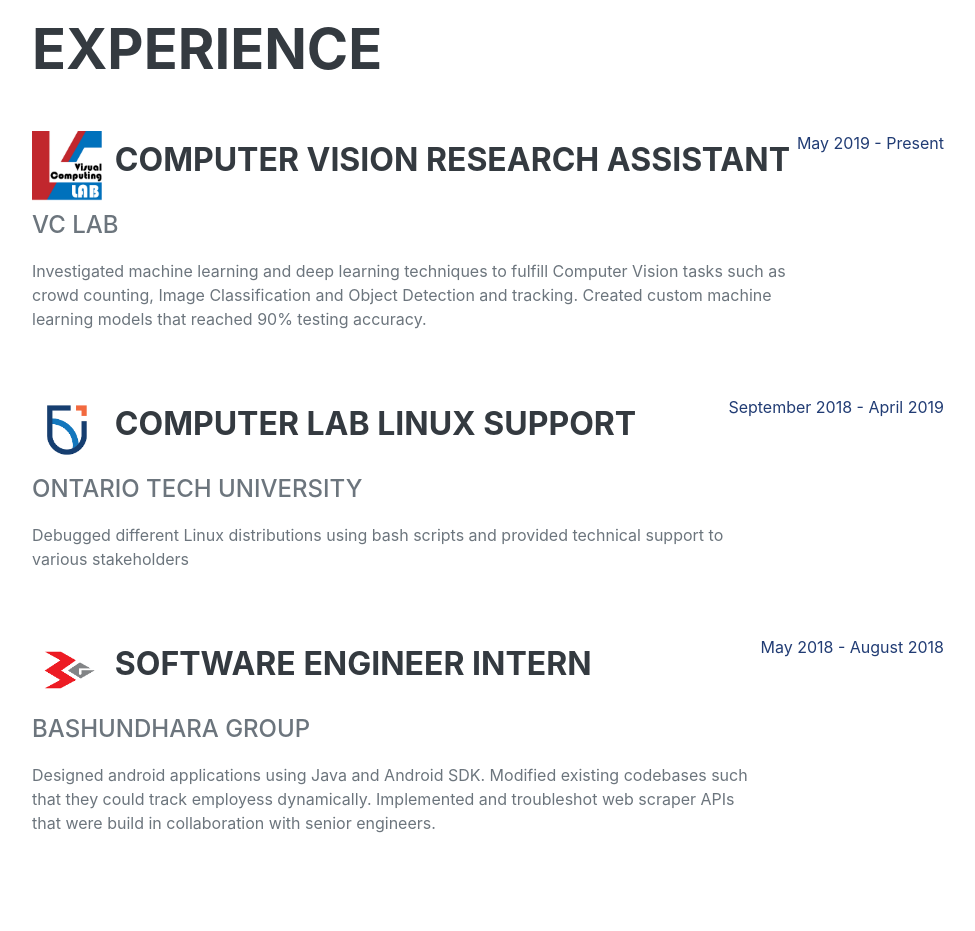
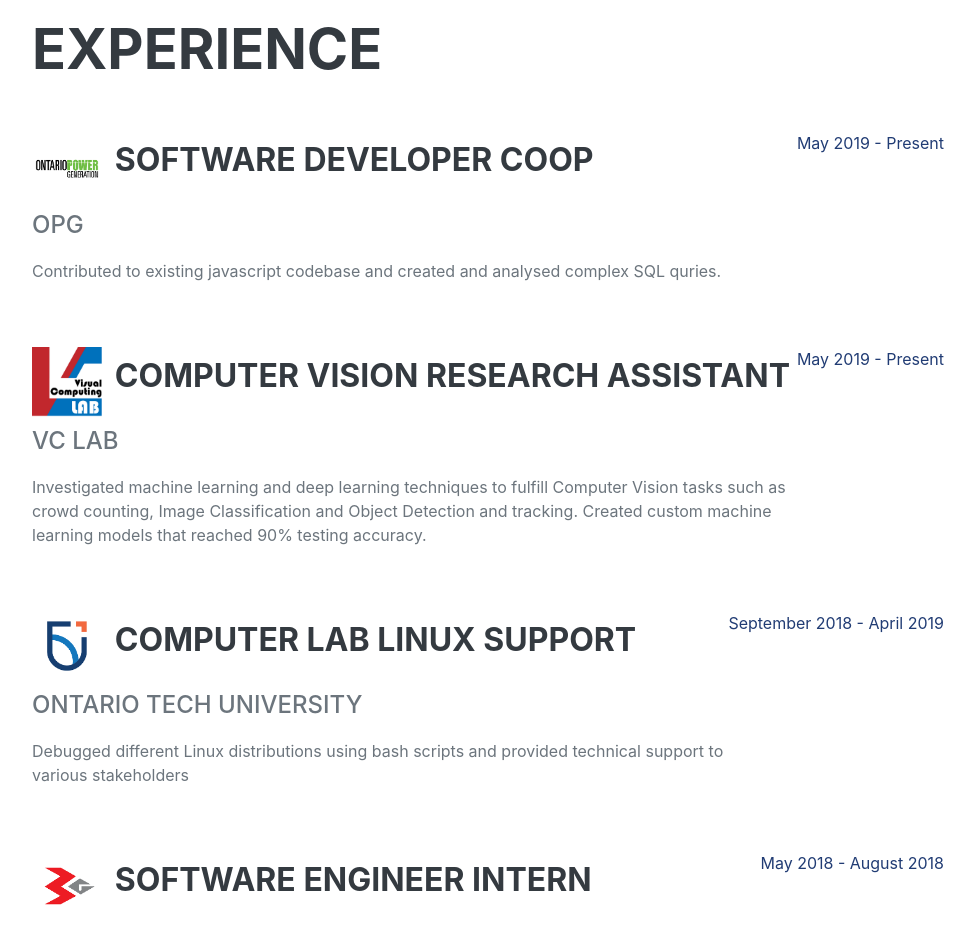
Before and after one commit to Mushfequr-Rahman/portfolio, a plain HTML site: page index.html in a window 1280 px wide. Shown: the part 900-1831 px from the top of the page, without its empty margins (288-1263 px from the left). Drawn offline with nearby package versions, Linux system fonts and the light colour scheme; a web font is replaced by a local one.

Commit message:
Added 2020 work experience

```diff
--- a/index.html
+++ b/index.html
@@ -102,6 +102,21 @@
         <section class="resume-section" id="experience">
             <div class="resume-section-content">
                 <h2 class="mb-5">Experience</h2>
+
+                <div class="d-flex flex-column flex-md-row justify-content-between mb-5">
+                    <div class="flex-grow-1">
+                        <div id="exp-header" class="d-inline-flex">
+                            <img src="assets/img/opg.png">
+                            <h3 class="mb-0">Software Developer Coop</h3>
+                        </div>
+                        <div class="subheading mb-3">OPG</div>
+                        <p>
+                            Contributed to existing javascript codebase and created and analysed complex SQL quries.
+                        </p>
+                    </div>
+                    <div class="flex-shrink-0"><span class="text-primary">May 2019 - Present</span></div>
+                </div>
+
                 <div class="d-flex flex-column flex-md-row justify-content-between mb-5">
                     <div class="flex-grow-1">
                         <div id="exp-header" class="d-inline-flex">
```
Also changed, not shown: assets/img/opg.png (added).
